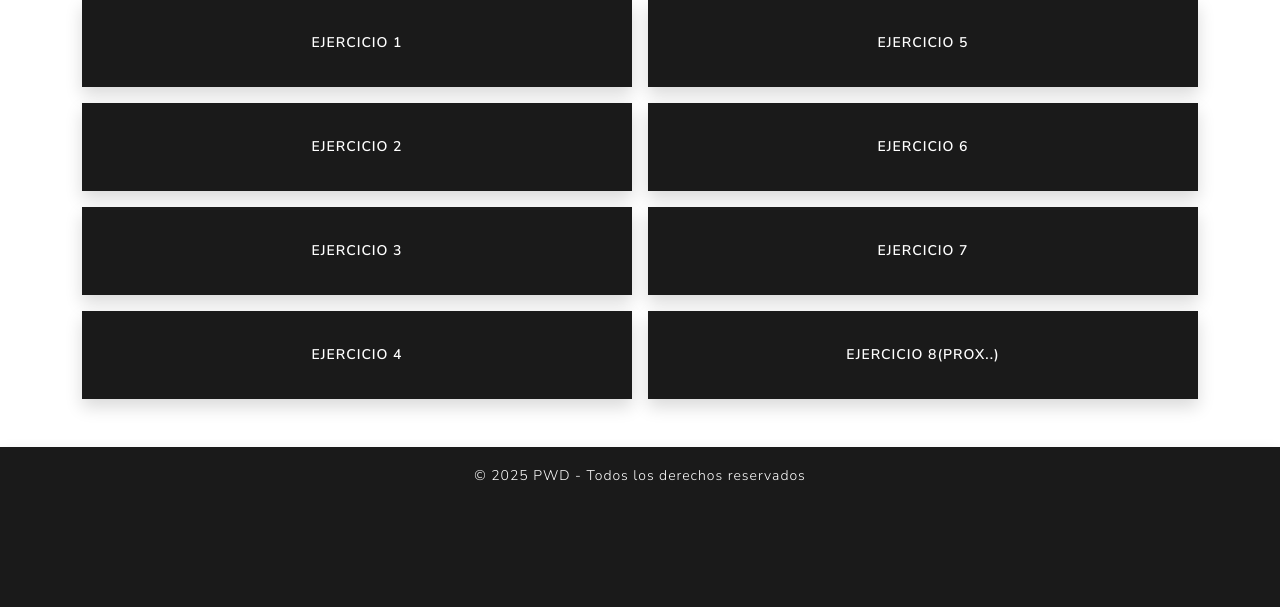
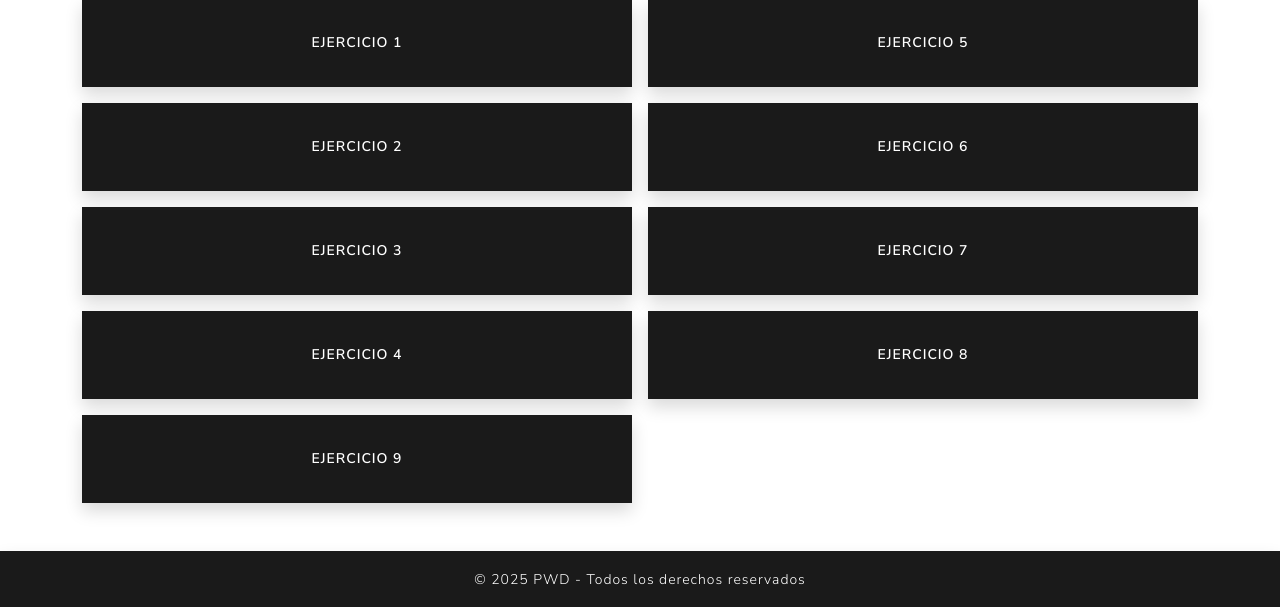
Before and after one commit to Ibenjamindlf/Prog-Web-Dinamica, a PHP site: page /PWD_2025/Project/View/home/indexT4.php in a window 1280 px wide. Shown: the part 448-1055 px from the top of the page. Before the commit the page ends 929 px from the top, so only its background shows below. Run offline with PHP 8.4, Linux system fonts and the light colour scheme; some libraries are stand-ins or nearby versions.

Commit message:
Update indexT4.php
Se modifican las rutas de acceso a los ejercicios, incluyendo el ejercicio 9

```diff
--- a/Project/View/home/indexT4.php
+++ b/Project/View/home/indexT4.php
@@ -27,7 +27,10 @@
         <a class="btn btn-primary btn-lg w-100 shadow" href="../admin/listaPersonas.php">Ejercicio 5</a>
         <a class="btn btn-primary btn-lg w-100 shadow mt-3" href="../admin/nuevaPersona.php">Ejercicio 6</a>
         <a class="btn btn-primary btn-lg w-100 shadow mt-3" href="../admin/nuevoAuto.php">Ejercicio 7</a>
-        <a class="btn btn-primary btn-lg w-100 shadow mt-3" href="../admin/CambioDuenio.php">Ejercicio 8(Prox..)</a>
+        <a class="btn btn-primary btn-lg w-100 shadow mt-3" href="../admin/CambioDuenio.php">Ejercicio 8</a>
+      </div>
+      <div class="col-md-6">
+        <a class="btn btn-primary btn-lg w-100 shadow" href="../admin/buscarPersona.php">Ejercicio 9</a>
       </div>
     </div>
   </main>
```
